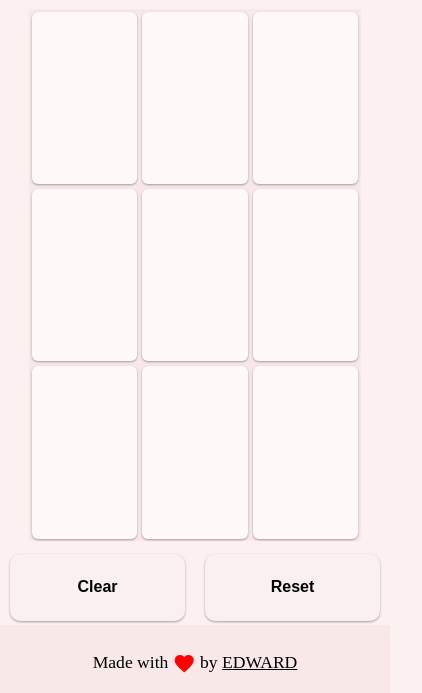
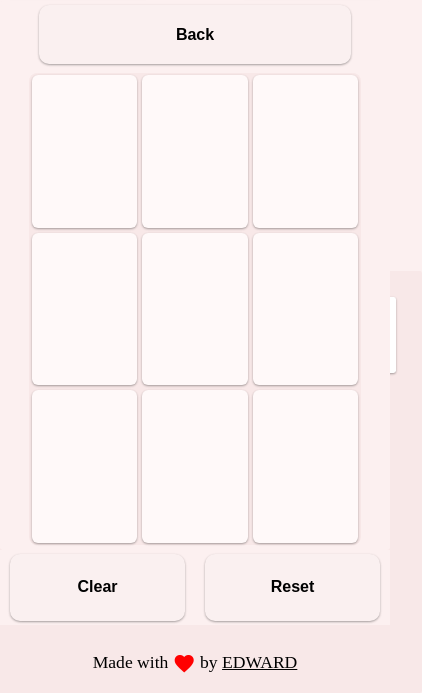
Before and after one commit to ravi11-sp/tic-tac, a plain HTML site: page index.html in a window 390 px wide. Shown: the part 151-844 px from the top of the page, 422 px wide, since content can reach past the window. Drawn offline with Linux system fonts and the light colour scheme.

Commit message:
back button added

```diff
--- a/index.html
+++ b/index.html
@@ -33,7 +33,9 @@
             # Tic - Tac - Toe #
         </div>
         <div class="board">
+            <!-- <button onclick="backOne()">Back</button> -->
             <div class="inner-board-container">
+                <button class="button" onclick="backOne()">Back</button>
                 <div class="inner-board">
                     <div class="g1 chk box1 box2" onclick="fun(this)"> </div>
                     <div class="g2 chk box1 box2" onclick="fun(this)"> </div>
@@ -72,6 +74,9 @@
                 </div>
             </div>
         </div>
+        <!-- <div class="back-container">
+            <button onclick="backOne()">Back</button>
+        </div> -->
         <div class="footer">
             <p>
                 Made with <i class="material-icons" style="color: red; position: relative; top: 0.3em; font-size: 1.3em;">favorite</i> by <u>EDWARD</u>
--- a/script.js
+++ b/script.js
@@ -3,6 +3,24 @@ var count = 0;
 var win = 0;
 var pc1 = 0;
 var pc2 = 0;
+
+let stack = [];
+
+function backOne() {
+    if (count < 9) {
+        if (stack.length > 0) {
+            let v = '.' + stack.pop();
+            document.querySelector(v).innerHTML = '';
+            count = count - 1;
+            if (player == 0) {
+                player = 1;
+            } else {
+                player = 0;
+            }
+        }
+    }
+
+}
 
 function fun(i) {
     if (win == 0) {
@@ -13,6 +31,8 @@ function fun(i) {
                 i.innerHTML = "X";
                 count += 1;
                 player = 1;
+                stack.push(i.classList[0]);
+
                 countCheeck();
             }
         } else {
@@ -22,6 +42,9 @@ function fun(i) {
                 i.innerHTML = "O";
                 player = 0;
                 count += 1;
+
+                stack.push(i.classList[0]);
+
                 countCheeck();
             }
         }
@@ -45,6 +68,7 @@ function clr() {
     win = 0;
     document.querySelector(".won").innerHTML = "";
     popUpRemove();
+    stack = [];
 }
 
 function reset() {
--- a/style.css
+++ b/style.css
@@ -38,10 +38,25 @@ p {
 .inner-score-container {
     background-color: #f8e8e8;
     border-radius: 0.15rem;
-    height: 46vh;
-    width: 46vh;
+    height: 50vh;
+    width: 50vh;
     display: grid;
     place-items: center;
+}
+
+.inner-board-container {
+    /* background-color: pink; */
+    height: 57vh;
+}
+
+.button {
+    width: 40vh;
+    border-style: none;
+    height: 7vh;
+    background-color: rgb(250, 240, 240);
+    font-size: 1.3rem;
+    border-radius: 0.15rem;
+    box-shadow: 0 1px 3px rgba(0, 0, 0, 0.12), 0 1px 2px rgba(0, 0, 0, 0.24);
 }
 
 .inner-board {
@@ -150,7 +165,7 @@ p {
     place-items: center;
 }
 
-@media screen and (max-width: 767px) {
+@media screen and (max-width: 700px) {
     * {
         margin: 0;
     }
@@ -169,7 +184,7 @@ p {
         top: 0;
         width: 100vw;
         height: 10vh;
-        font-size: 1rem;
+        font-size: 2rem;
         font-weight: bolder;
     }
     .counter {
@@ -221,6 +236,15 @@ p {
         border-radius: 10px;
         background-color: rgb(250, 240, 240);
     }
+    .button {
+        border-radius: 10px;
+        width: 80vw;
+        padding: 0;
+        margin: 0;
+        height: 7vh;
+        background-color: rgb(250, 240, 240);
+        box-shadow: 0 1px 3px rgba(0, 0, 0, 0.12), 0 1px 2px rgba(0, 0, 0, 0.24);
+    }
     .inner-board-container {
         position: absolute;
         background-color: #fcf0f0;
@@ -229,8 +253,9 @@ p {
         top: 18vh;
     }
     .inner-board {
-        height: 63vh;
+        height: 56vh;
         width: 85vw;
+        border-radius: 8px;
     }
     .clr-reset {
         position: absolute;
@@ -254,6 +279,7 @@ p {
         border-radius: 10px;
         background-color: rgb(250, 240, 240);
     }
+    .button,
     .clear,
     .reset,
     .count1,
@@ -298,4 +324,10 @@ p {
         border-radius: 6px;
         background-color: rgb(255, 249, 249);
     }
+    .box1:hover,
+    .clear:hover,
+    .reset:hover {
+        /* box-shadow: none; */
+        box-shadow: 0 1px 3px rgba(0, 0, 0, 0.12), 0 1px 2px rgba(0, 0, 0, 0.24);
+    }
 }
```
